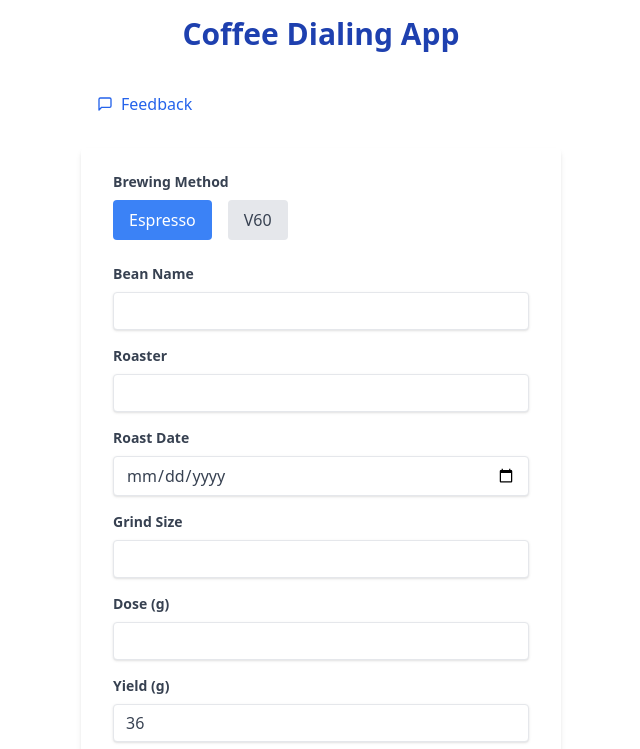
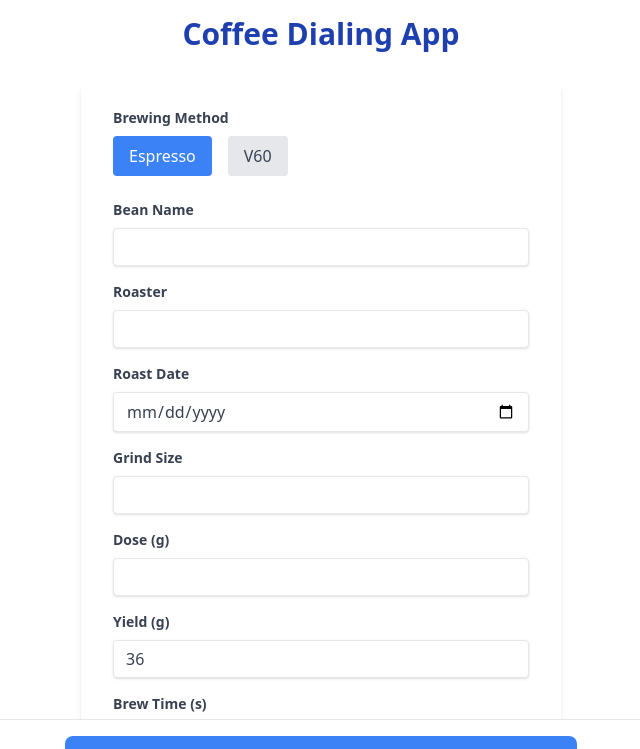
Before and after one commit to filipodu982/coffeeApp, a React app: page / in a window 1280 px wide. Shown: the top 749 px of the page, without its empty margins (319-959 px from the left). Built offline with nearby package versions, Linux system fonts and the light colour scheme.

Commit message:
Added feedback scroll-up

```diff
--- a/src/App.js
+++ b/src/App.js
@@ -389,6 +389,7 @@ const App = () => {
   const [recipes, setRecipes] = useState([]);
   const [selectedRecipe, setSelectedRecipe] = useState(null);
   const [showFeedback, setShowFeedback] = useState(false);
+  const [showScrollButton, setShowScrollButton] = useState(false);
 
   useEffect(() => {
     const initializeApp = async () => {
@@ -398,6 +399,24 @@ const App = () => {
     };
 
     initializeApp();
+  }, []);
+
+  useEffect(() => {
+    const handleScroll = () => {
+      const windowHeight = window.innerHeight;
+      const documentHeight = document.documentElement.scrollHeight;
+      const scrollTop = window.pageYOffset || document.documentElement.scrollTop;
+
+      // Show button when user is within 100px of the bottom
+      const isNearBottom = windowHeight + scrollTop >= documentHeight - 100;
+      setShowScrollButton(isNearBottom);
+    };
+
+    window.addEventListener('scroll', handleScroll);
+    // Initial check
+    handleScroll();
+
+    return () => window.removeEventListener('scroll', handleScroll);
   }, []);
 
   const handleSaveRecipe = (recipeData) => {
@@ -414,18 +433,11 @@ const App = () => {
   };
 
   return (
-    <div className="max-w-lg mx-auto p-4 space-y-6">
+    <div>
+      <div className="max-w-lg mx-auto p-4 space-y-6 mb-16">
         <h1 className="text-3xl font-bold text-center text-blue-800 mb-8">
           Coffee Dialing App
         </h1>
-
-      <button
-    onClick={() => setShowFeedback(true)}
-    className="px-4 py-2 text-blue-600 hover:bg-blue-50 rounded-md flex items-center gap-2"
-  >
-    <MessageSquare className="w-4 h-4" />
-    Feedback
-  </button>
 
         {selectedRecipe ? (
           <RecipeDetail
@@ -442,11 +454,29 @@ const App = () => {
             />
           </>
         )}
+      </div>
+
+      {/* Fixed feedback button at bottom */}
+      <div className={`fixed bottom-0 left-0 right-0 transition-transform duration-300 ${
+  showScrollButton ? 'translate-y-0' : 'translate-y-full'
+}`}>
+  <div className="p-4 bg-white border-t shadow-lg">
+    <div className="max-w-lg mx-auto">
+      <button
+        onClick={() => setShowFeedback(true)}
+        className="w-full bg-blue-500 text-white py-3 px-4 rounded-lg hover:bg-blue-600 flex items-center justify-center gap-2 transition-colors"
+      >
+        <MessageSquare className="w-5 h-5" />
+        Share Feedback
+      </button>
+    </div>
+  </div>
+</div>
+
       {showFeedback && (
         <FeedbackForm onClose={() => setShowFeedback(false)} />
       )}
     </div>
-
   );
 };
 
```
Lines whose indentation alone changed are shown as unchanged.
